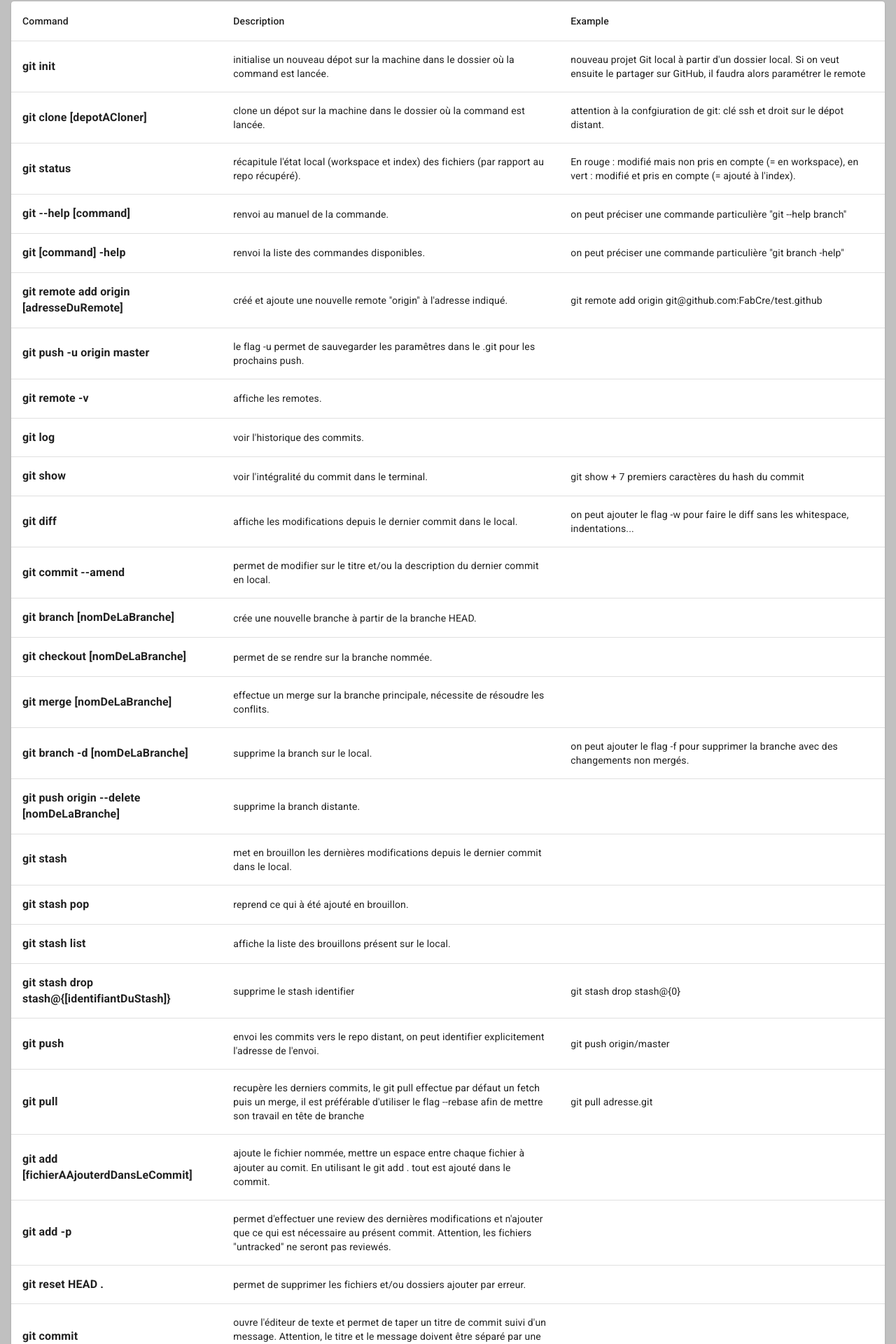
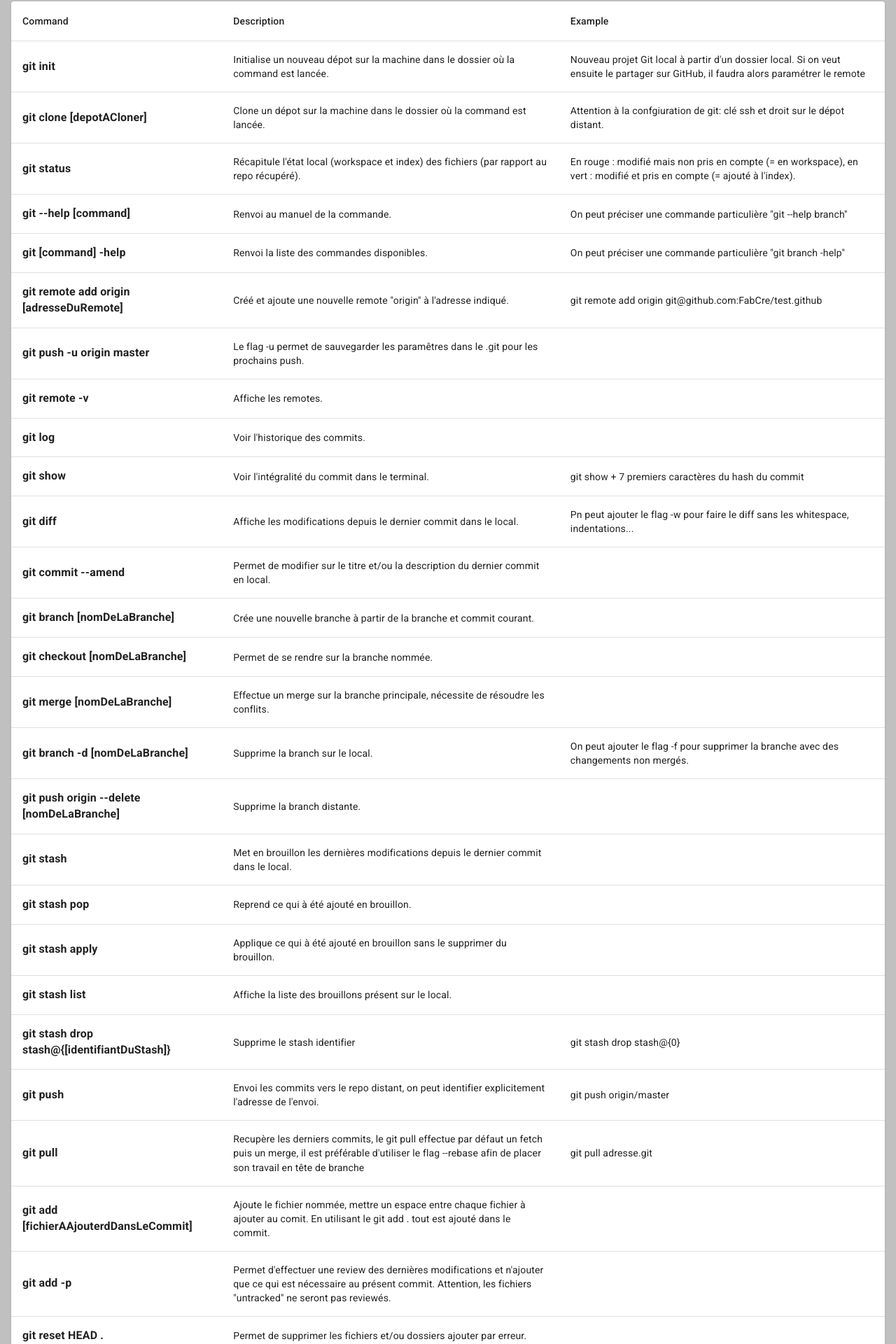
Before and after one commit to FabCre/React-Git-Help, a React (Create React App) app: page / in a window 1280 px wide. Shown: the part 78-1998 px from the top of the page at 70% size. Built offline with nearby package versions, Linux system fonts and the light colour scheme.

Commit message:
feat(git-help): update git commands

```diff
--- a/src/data/command.ts
+++ b/src/data/command.ts
@@ -8,155 +8,165 @@ const cmdTable: Command[] = [
   {
     cmd: 'git init',
     desc:
-      'initialise un nouveau dépot sur la machine dans le dossier où la command est lancée.',
+      'Initialise un nouveau dépot sur la machine dans le dossier où la command est lancée.',
     exemple:
-      "nouveau projet Git local à partir d'un dossier local. Si on veut ensuite le partager sur GitHub, il faudra alors paramétrer le remote",
+      "Nouveau projet Git local à partir d'un dossier local. Si on veut ensuite le partager sur GitHub, il faudra alors paramétrer le remote",
   },
   {
     cmd: 'git clone [depotACloner]',
     desc:
-      'clone un dépot sur la machine dans le dossier où la command est lancée.',
+      'Clone un dépot sur la machine dans le dossier où la command est lancée.',
     exemple:
-      'attention à la confgiuration de git: clé ssh et droit sur le dépot distant.',
+      'Attention à la confgiuration de git: clé ssh et droit sur le dépot distant.',
   },
   {
     cmd: 'git status',
     desc:
-      "récapitule l'état local (workspace et index) des fichiers (par rapport au repo récupéré).",
+      "Récapitule l'état local (workspace et index) des fichiers (par rapport au repo récupéré).",
     exemple:
       "En rouge : modifié mais non pris en compte (= en workspace), en vert : modifié et pris en compte (= ajouté à l'index).",
   },
   {
     cmd: 'git --help [command]',
-    desc: 'renvoi au manuel de la commande.',
-    exemple: 'on peut préciser une commande particulière "git --help branch"',
+    desc: 'Renvoi au manuel de la commande.',
+    exemple: 'On peut préciser une commande particulière "git --help branch"',
   },
   {
     cmd: 'git [command] -help',
-    desc: 'renvoi la liste des commandes disponibles.',
-    exemple: 'on peut préciser une commande particulière "git branch -help"',
+    desc: 'Renvoi la liste des commandes disponibles.',
+    exemple: 'On peut préciser une commande particulière "git branch -help"',
   },
   {
     cmd: 'git remote add origin [adresseDuRemote]',
-    desc: 'créé et ajoute une nouvelle remote "origin" à l\'adresse indiqué.',
+    desc: 'Créé et ajoute une nouvelle remote "origin" à l\'adresse indiqué.',
     exemple: 'git remote add origin git@github.com:FabCre/test.github',
   },
   {
     cmd: 'git push -u origin master',
     desc:
-      'le flag -u permet de sauvegarder les paramêtres dans le .git pour les prochains push.',
+      'Le flag -u permet de sauvegarder les paramêtres dans le .git pour les prochains push.',
   },
   {
     cmd: 'git remote -v',
-    desc: 'affiche les remotes.',
+    desc: 'Affiche les remotes.',
   },
   {
     cmd: 'git log',
-    desc: "voir l'historique des commits.",
+    desc: "Voir l'historique des commits.",
   },
   {
     cmd: 'git show',
-    desc: "voir l'intégralité du commit dans le terminal.",
+    desc: "Voir l'intégralité du commit dans le terminal.",
     exemple: 'git show + 7 premiers caractères du hash du commit',
   },
   {
     cmd: 'git diff',
-    desc: 'affiche les modifications depuis le dernier commit dans le local.',
+    desc: 'Affiche les modifications depuis le dernier commit dans le local.',
     exemple:
-      'on peut ajouter le flag -w pour faire le diff sans les whitespace, indentations...',
+      'Pn peut ajouter le flag -w pour faire le diff sans les whitespace, indentations...',
   },
   {
     cmd: 'git commit --amend',
     desc:
-      'permet de modifier sur le titre et/ou la description du dernier commit en local.',
+      'Permet de modifier sur le titre et/ou la description du dernier commit en local.',
   },
   {
     cmd: 'git branch [nomDeLaBranche]',
-    desc: 'crée une nouvelle branche à partir de la branche HEAD.',
+    desc: 'Crée une nouvelle branche à partir de la branche et commit courant.',
   },
   {
     cmd: 'git checkout [nomDeLaBranche]',
-    desc: 'permet de se rendre sur la branche nommée.',
+    desc: 'Permet de se rendre sur la branche nommée.',
   },
   {
     cmd: 'git merge [nomDeLaBranche]',
     desc:
-      'effectue un merge sur la branche principale, nécessite de résoudre les conflits.',
+      'Effectue un merge sur la branche principale, nécessite de résoudre les conflits.',
   },
   {
     cmd: 'git branch -d [nomDeLaBranche]',
-    desc: 'supprime la branch sur le local.',
+    desc: 'Supprime la branch sur le local.',
     exemple:
-      'on peut ajouter le flag -f pour supprimer la branche avec des changements non mergés.',
+      'On peut ajouter le flag -f pour supprimer la branche avec des changements non mergés.',
   },
   {
     cmd: 'git push origin --delete [nomDeLaBranche]',
-    desc: 'supprime la branch distante.',
+    desc: 'Supprime la branch distante.',
   },
   {
     cmd: 'git stash',
     desc:
-      'met en brouillon les dernières modifications depuis le dernier commit dans le local.',
+      'Met en brouillon les dernières modifications depuis le dernier commit dans le local.',
   },
   {
     cmd: 'git stash pop',
-    desc: 'reprend ce qui à été ajouté en brouillon.',
+    desc: 'Reprend ce qui à été ajouté en brouillon.',
+  },
+  {
+    cmd: 'git stash apply',
+    desc:
+      'Applique ce qui à été ajouté en brouillon sans le supprimer du brouillon.',
   },
   {
     cmd: 'git stash list',
-    desc: 'affiche la liste des brouillons présent sur le local.',
+    desc: 'Affiche la liste des brouillons présent sur le local.',
   },
   {
     cmd: 'git stash drop stash@{[identifiantDuStash]}',
-    desc: 'supprime le stash identifier',
+    desc: 'Supprime le stash identifier',
     exemple: 'git stash drop stash@{0}',
   },
   {
     cmd: 'git push',
     desc:
-      "envoi les commits vers le repo distant, on peut identifier explicitement l'adresse de l'envoi.",
+      "Envoi les commits vers le repo distant, on peut identifier explicitement l'adresse de l'envoi.",
     exemple: 'git push origin/master',
   },
   {
     cmd: 'git pull',
     desc:
-      "recupère les derniers commits, le git pull effectue par défaut un fetch puis un merge, il est préférable d'utiliser le flag --rebase afin de mettre son travail en tête de branche",
+      "Recupère les derniers commits, le git pull effectue par défaut un fetch puis un merge, il est préférable d'utiliser le flag --rebase afin de placer son travail en tête de branche",
     exemple: 'git pull adresse.git',
   },
   {
     cmd: 'git add [fichierAAjouterdDansLeCommit]',
     desc:
-      'ajoute le fichier nommée, mettre un espace entre chaque fichier à ajouter au comit. En utilisant le git add . tout est ajouté dans le commit.',
+      'Ajoute le fichier nommée, mettre un espace entre chaque fichier à ajouter au comit. En utilisant le git add . tout est ajouté dans le commit.',
   },
   {
     cmd: 'git add -p',
     desc:
-      'permet d\'effectuer une review des dernières modifications et n\'ajouter que ce qui est nécessaire au présent commit. Attention, les fichiers "untracked" ne seront pas reviewés.',
+      'Permet d\'effectuer une review des dernières modifications et n\'ajouter que ce qui est nécessaire au présent commit. Attention, les fichiers "untracked" ne seront pas reviewés.',
   },
   {
     cmd: 'git reset HEAD .',
-    desc: 'permet de supprimer les fichiers et/ou dossiers ajouter par erreur.',
+    desc: 'Permet de supprimer les fichiers et/ou dossiers ajouter par erreur.',
   },
   {
     cmd: 'git commit',
     desc:
-      "ouvre l'éditeur de texte et permet de taper un titre de commit suivi d'un message. Attention, le titre et le message doivent être séparé par une ligne vide.",
+      "Ouvre l'éditeur de texte et permet de taper un titre de commit suivi d'un message. Attention, le titre et le message doivent être séparé par une ligne vide.",
   },
   {
     cmd: 'git commit -m [Titre du commit]',
     desc:
-      'commande de raccourci pour effectuer un commit mais ne permet pas de laisser de message de commit.',
+      'Commande de raccourci pour effectuer un commit mais ne permet pas de laisser de message de commit.',
   },
   {
     cmd: 'git rebase',
     desc: 'Applique les commits au dessus des autres commits.',
-    exemple: 'se référer au rebase process.',
+    exemple: 'Se référer au rebase process.',
   },
   {
     cmd: 'git rebase --interactive',
     desc:
       'Permet de reword, fixup, saquash ou autre sur les commits qui ne sont pas encore push sur le remote.',
   },
+  {
+    cmd: 'git fetch --prune',
+    desc:
+      'Permet de synchroniser les branches et les commits entre le local et le remote.',
+  },
 ];
 
 export default cmdTable;
```
Also changed, not shown: 1 other file (tests, documents, lock files or other folders).
